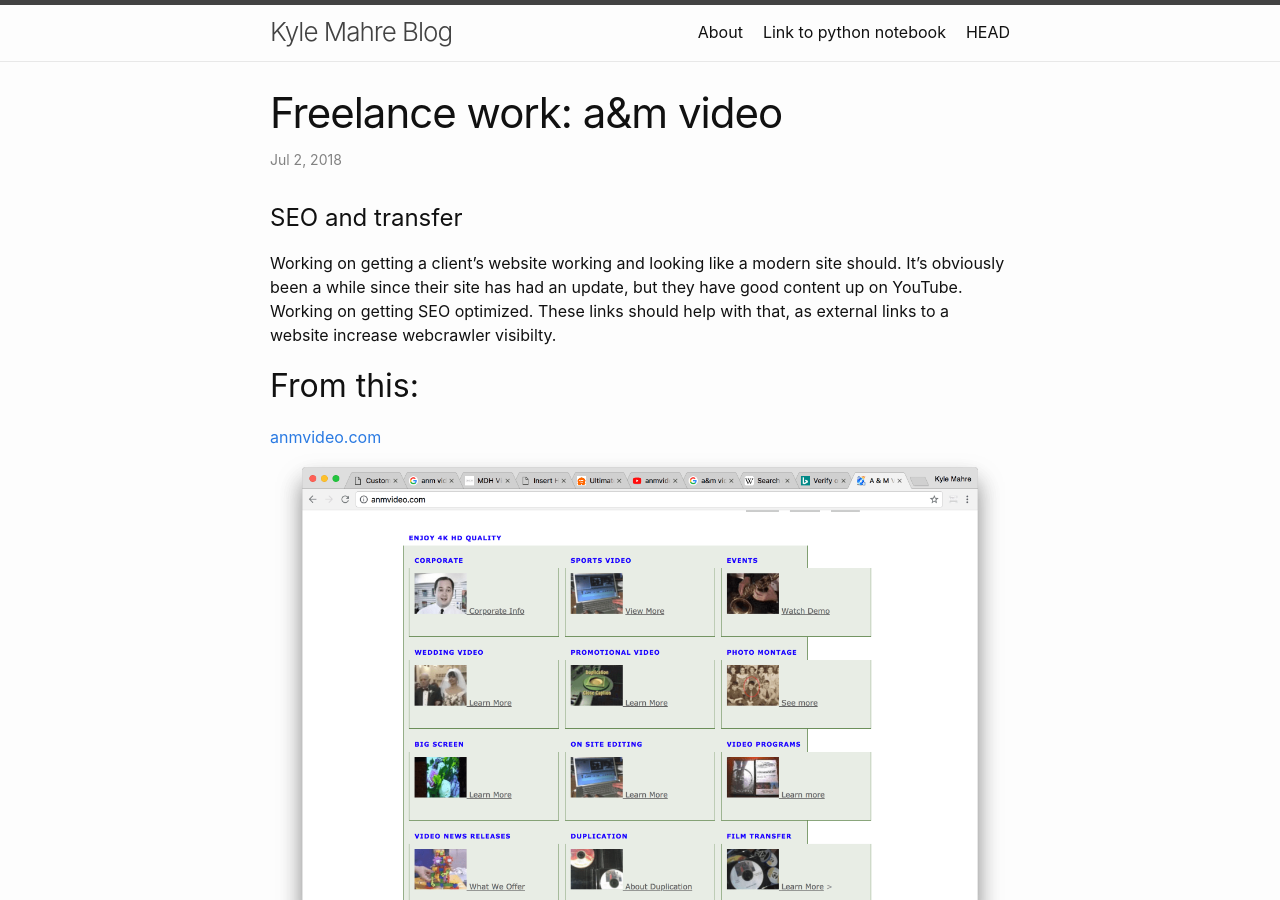
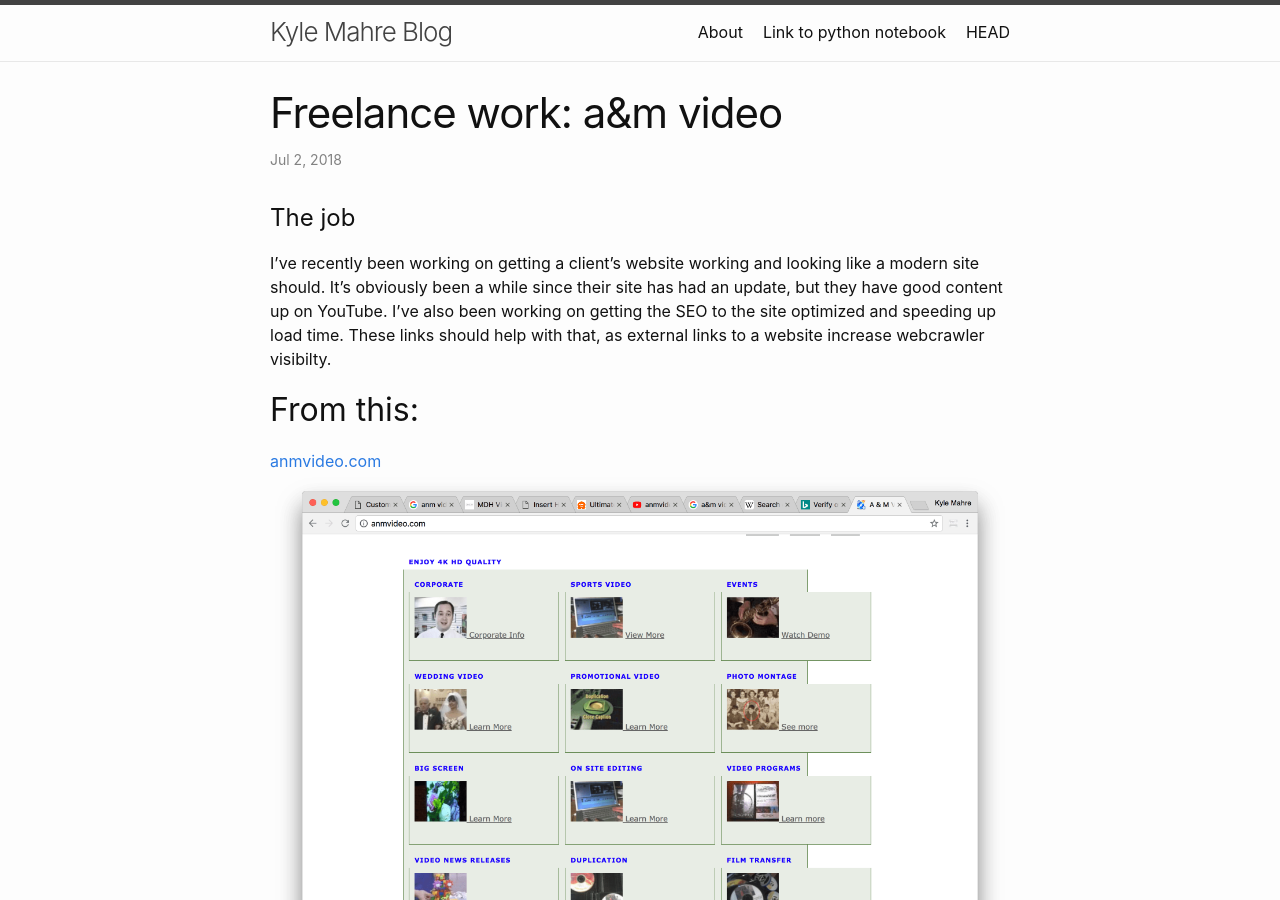
Before and after one commit to kfmahre/kfmahre.github.io, a Jekyll site: the page built from _posts/2018-07-02-Freelance work: A&M Video.markdown, in a window 1280 px wide and 900 px high. Built offline with Jekyll 4.4.1, drawn with Linux system fonts in a browser that asks for light colours; our own code applies the rules of GitHub Pages for plain Markdown files.

Commit message:
Update 2018-07-02-Freelance work: A&M Video.markdown

```diff
--- a/_posts/2018-07-02-Freelance work: A&M Video.markdown
+++ b/_posts/2018-07-02-Freelance work: A&M Video.markdown
@@ -1,8 +1,8 @@
 
 
-# SEO and transfer
+# The job
 
-Working on getting a client's website working and looking like a modern site should. It's obviously been a while since their site has had an update, but they have good content up on YouTube. Working on getting SEO optimized. These links should help with that, as external links to a website increase webcrawler visibilty.
+I've recently been working on getting a client's website working and looking like a modern site should. It's obviously been a while since their site has had an update, but they have good content up on YouTube. I've also been working on getting the SEO to the site optimized and speeding up load time. These links should help with that, as external links to a website increase webcrawler visibilty.
 
 ## From this:
 
```
